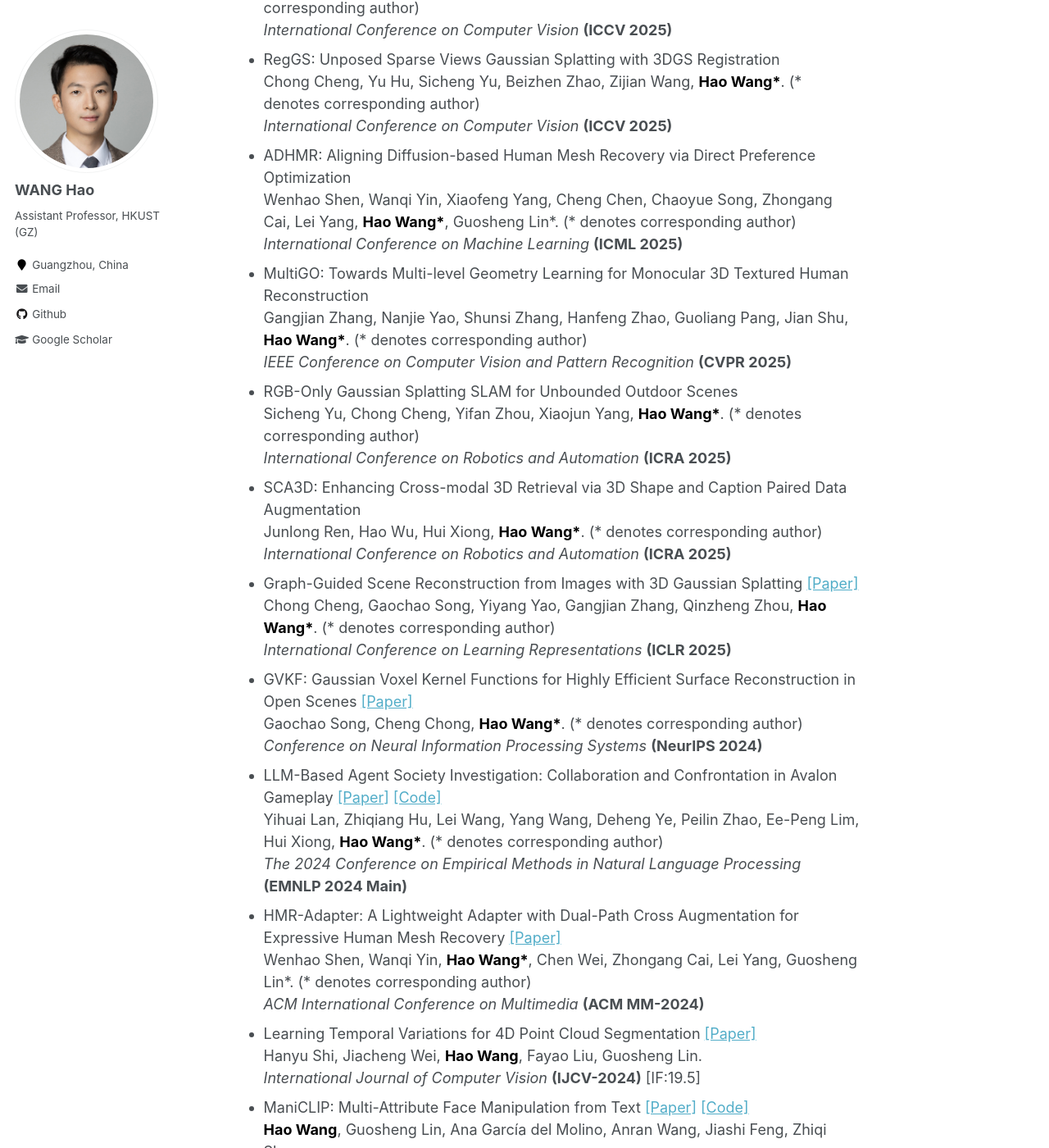
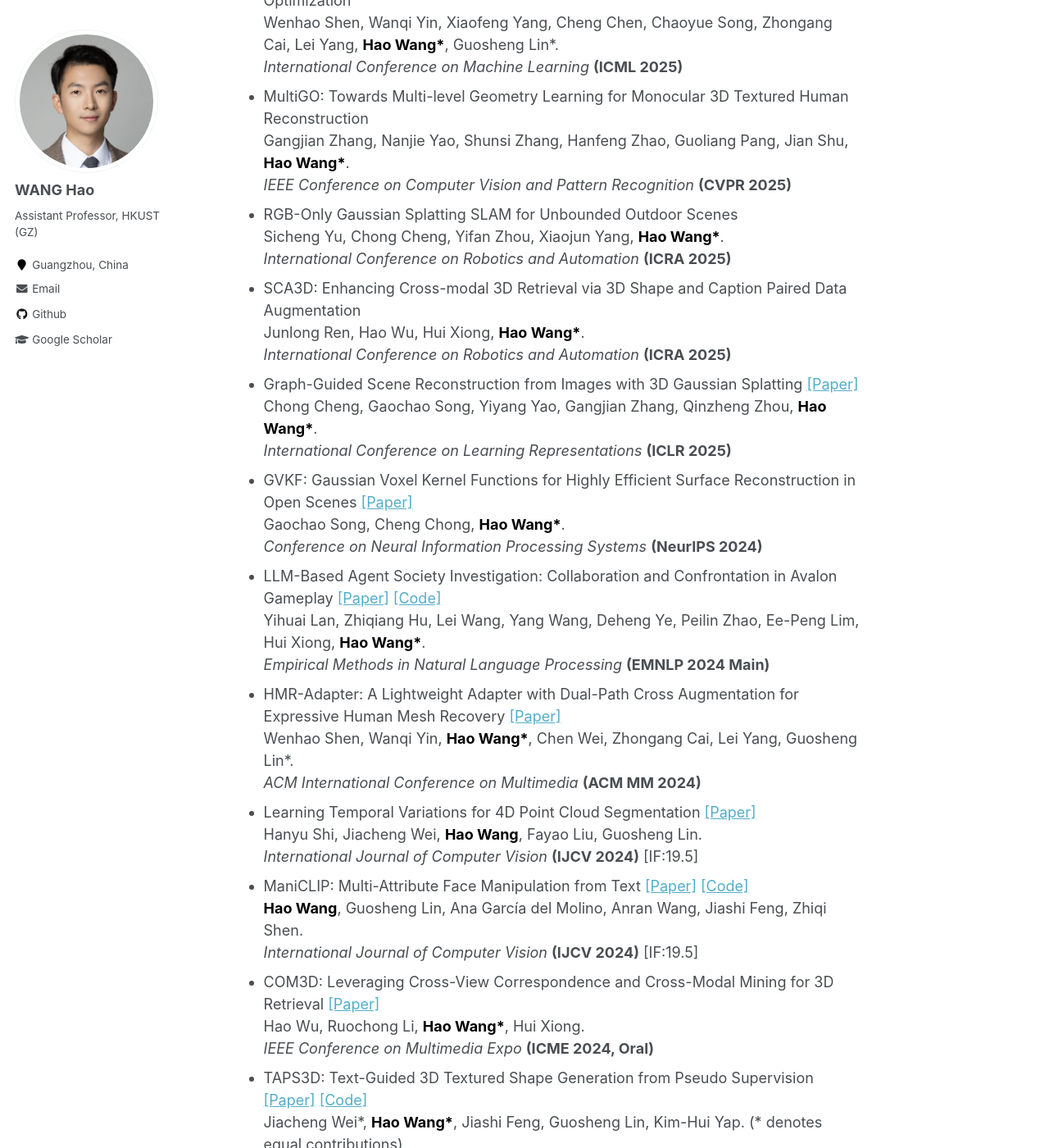
Before and after one commit to hwang1996/hwang1996.github.io, a Jekyll site: the page built from _pages/about.md, in a window 1280 px wide and 1400 px high, scrolled down 2096 px. Shown: the whole window at 82% size. Built offline with Jekyll 4.4.1, drawn with Linux system fonts in a browser that asks for light colours; some of the changed text lies outside the part shown.

Commit message:
2025.12.9

```diff
--- a/_pages/about.md
+++ b/_pages/about.md
@@ -239,7 +239,7 @@
   Interpreting Fedspeak with Confidence: A LLM-Based Uncertainty-Aware Framework Guided by Monetary Policy Transmission Paths
   <br/>
   Rui Yao, Qi Chai, Jinhai Yao, Siyuan Li, Junhao Chen, Qi Zhang,
-  <strong><font color="black">Hao Wang*</font></strong>. (* denotes corresponding author)
+  <strong><font color="black">Hao Wang*</font></strong>.
   <br/><i>AAAI Conference on Artificial Intelligence</i>
   <strong>(AAAI 2026, Oral)</strong> <br>
 </li>
@@ -248,7 +248,7 @@
   FastAnimate: Towards Learnable Template Construction and Pose Deformation for Fast 3D Human Avatar Animation
   <br/>
   Jian Shu, Nanjie Yao, Gangjian Zhang, Junlong Ren, Yu Feng,
-  <strong><font color="black">Hao Wang*</font></strong>. (* denotes corresponding author)
+  <strong><font color="black">Hao Wang*</font></strong>.
   <br/><i>AAAI Conference on Artificial Intelligence</i>
   <strong>(AAAI 2026)</strong> <br>
 </li>
@@ -257,7 +257,7 @@
   VistaWise: Building Cost-Effective Agent with Cross-Modal Knowledge Graph for Minecraft
   <br/>
   Honghao Fu, Junlong Ren, Qi Chai, Deheng Ye, Yujun Cai,
-  <strong><font color="black">Hao Wang*</font></strong>. (* denotes corresponding author)
+  <strong><font color="black">Hao Wang*</font></strong>.
   <br/><i>Empirical Methods in Natural Language Processing</i>
   <strong>(EMNLP 2025)</strong> <br>
 </li>
@@ -266,7 +266,7 @@
   CausalMACE: Causality Empowered Multi-Agents in Minecraft Cooperative Tasks
   <br/>
   Qi Chai, Zhang Zheng, Junlong Ren, Deheng Ye, Zichuan Lin,
-  <strong><font color="black">Hao Wang*</font></strong>. (* denotes corresponding author)
+  <strong><font color="black">Hao Wang*</font></strong>.
   <br/><i>EMNLP Findings</i>
   <strong>(2025)</strong> <br>
 </li>
@@ -275,7 +275,7 @@
   SAT: Supervisor Regularization and Animation Augmentation for Two-process Monocular Texture 3D Human Reconstruction
   <br/>
   Gangjian Zhang, Jian Shu, Nanjie Yao,
-  <strong><font color="black">Hao Wang*</font></strong>. (* denotes corresponding author)
+  <strong><font color="black">Hao Wang*</font></strong>.
   <br/><i>ACM Multimedia</i>
   <strong>(ACM MM 2025)</strong> <br>
 </li>
@@ -284,7 +284,7 @@
   MultiMind: Enhancing Werewolf Agents with Multimodal Reasoning and Theory of Mind
   <br/>
   Zhang Zheng, Nuoqian Xiao, Qi Chai, Deheng Ye,
-  <strong><font color="black">Hao Wang*</font></strong>. (* denotes corresponding author)
+  <strong><font color="black">Hao Wang*</font></strong>.
   <br/><i>ACM Multimedia</i>
   <strong>(ACM MM 2025)</strong> <br>
 </li>
@@ -293,7 +293,7 @@
   Wavelet-GS: 3D Gaussian Splatting with Wavelet Decomposition
   <br/>
   Beizhen Zhao, Yifan Zhou, Sicheng Yu, Zijian Wang,
-  <strong><font color="black">Hao Wang*</font></strong>. (* denotes corresponding author)
+  <strong><font color="black">Hao Wang*</font></strong>.
   <br/><i>ACM Multimedia</i>
   <strong>(ACM MM 2025)</strong> <br>
 </li>
@@ -302,7 +302,7 @@
   Graph-Guided Dual-Level Augmentation for 3D Scene Segmentation
   <br/>
   Hongbin Lin, Yifan Jiang, Juangui Xu, Jesse Jiaxi Xu, Yi Lu, Zhengyu Hu, Ying-Cong Chen,
-  <strong><font color="black">Hao Wang*</font></strong>. (* denotes corresponding author)
+  <strong><font color="black">Hao Wang*</font></strong>.
   <br/><i>ACM Multimedia</i>
   <strong>(ACM MM 2025)</strong> <br>
 </li>
@@ -311,7 +311,7 @@
   Outdoor Monocular SLAM with Global Scale-Consistent 3D Gaussian Pointmaps
   <br/>
   Chong Cheng, Sicheng Yu, Zijian Wang, Yifan Zhou,
-  <strong><font color="black">Hao Wang*</font></strong>. (* denotes corresponding author)
+  <strong><font color="black">Hao Wang*</font></strong>.
   <br/><i>International Conference on Computer Vision</i>
   <strong>(ICCV 2025)</strong> <br>
 </li>
@@ -320,7 +320,7 @@
   RegGS: Unposed Sparse Views Gaussian Splatting with 3DGS Registration
   <br/>
   Chong Cheng, Yu Hu, Sicheng Yu, Beizhen Zhao, Zijian Wang,
-  <strong><font color="black">Hao Wang*</font></strong>. (* denotes corresponding author)
+  <strong><font color="black">Hao Wang*</font></strong>.
   <br/><i>International Conference on Computer Vision</i>
   <strong>(ICCV 2025)</strong> <br>
 </li>
@@ -329,93 +329,109 @@
   ADHMR: Aligning Diffusion-based Human Mesh Recovery via Direct Preference Optimization
   <br/>
   Wenhao Shen, Wanqi Yin, Xiaofeng Yang, Cheng Chen, Chaoyue Song, Zhongang Cai, Lei Yang,
-  <strong><font color="black">Hao Wang*</font></strong>, Guosheng Lin*. (* denotes corresponding author)
+  <strong><font color="black">Hao Wang*</font></strong>, Guosheng Lin*.
   <br/><i>International Conference on Machine Learning</i>
   <strong>(ICML 2025)</strong> <br>
 </li>
 
-
-
 <li>
   MultiGO: Towards Multi-level Geometry Learning for Monocular 3D Textured Human Reconstruction
   <br/>
-  Gangjian Zhang, Nanjie Yao, Shunsi Zhang, Hanfeng Zhao, Guoliang Pang, Jian Shu, <strong><font color="black">Hao Wang*</font></strong>. (* denotes corresponding author)
+  Gangjian Zhang, Nanjie Yao, Shunsi Zhang, Hanfeng Zhao, Guoliang Pang, Jian Shu,
+  <strong><font color="black">Hao Wang*</font></strong>.
   <br/><i>IEEE Conference on Computer Vision and Pattern Recognition</i>
-    <strong>(CVPR 2025)</strong> <br>
+  <strong>(CVPR 2025)</strong> <br>
 </li>
 
 <li>
   RGB-Only Gaussian Splatting SLAM for Unbounded Outdoor Scenes
   <br/>
-  Sicheng Yu, Chong Cheng, Yifan Zhou, Xiaojun Yang, <strong><font color="black">Hao Wang*</font></strong>. (* denotes corresponding author)
+  Sicheng Yu, Chong Cheng, Yifan Zhou, Xiaojun Yang,
+  <strong><font color="black">Hao Wang*</font></strong>.
   <br/><i>International Conference on Robotics and Automation</i>
-    <strong>(ICRA 2025)</strong> <br>
+  <strong>(ICRA 2025)</strong> <br>
 </li>
 
 <li>
   SCA3D: Enhancing Cross-modal 3D Retrieval via 3D Shape and Caption Paired Data Augmentation
   <br/>
-  Junlong Ren, Hao Wu, Hui Xiong, <strong><font color="black">Hao Wang*</font></strong>. (* denotes corresponding author)
+  Junlong Ren, Hao Wu, Hui Xiong,
+  <strong><font color="black">Hao Wang*</font></strong>.
   <br/><i>International Conference on Robotics and Automation</i>
-    <strong>(ICRA 2025)</strong> <br>
+  <strong>(ICRA 2025)</strong> <br>
 </li>
 
 <li>
   Graph-Guided Scene Reconstruction from Images with 3D Gaussian Splatting <a href="https://openreview.net/forum?id=56vHbnk35S">[Paper]</a>
   <br/>
-  Chong Cheng, Gaochao Song, Yiyang Yao, Gangjian Zhang, Qinzheng Zhou, <strong><font color="black">Hao Wang*</font></strong>. (* denotes corresponding author)
+  Chong Cheng, Gaochao Song, Yiyang Yao, Gangjian Zhang, Qinzheng Zhou,
+  <strong><font color="black">Hao Wang*</font></strong>.
   <br/><i>International Conference on Learning Representations</i>
-    <strong>(ICLR 2025)</strong> <br>
+  <strong>(ICLR 2025)</strong> <br>
+</li>
+
+<li>
+  GVKF: Gaussian Voxel Kernel Functions for Highly Efficient Surface Reconstruction in Open Scenes
+  <a href="https://arxiv.org/pdf/2411.01853">[Paper]</a>
+  <br/>
+  Gaochao Song, Cheng Chong,
+  <strong><font color="black">Hao Wang*</font></strong>.
+  <br/><i>Conference on Neural Information Processing Systems</i>
+  <strong>(NeurIPS 2024)</strong> <br>
+</li>
+
+<li>
+  LLM-Based Agent Society Investigation: Collaboration and Confrontation in Avalon Gameplay
+  <a href="https://arxiv.org/abs/2310.14985">[Paper]</a> <a href="https://github.com/3DAgentWorld/LLM-Game-Agent">[Code]</a>
+  <br/>
+  Yihuai Lan, Zhiqiang Hu, Lei Wang, Yang Wang, Deheng Ye, Peilin Zhao, Ee-Peng Lim, Hui Xiong,
+  <strong><font color="black">Hao Wang*</font></strong>.
+  <br/><i>Empirical Methods in Natural Language Processing</i>
+  <strong>(EMNLP 2024 Main)</strong> <br>
+</li>
+
+<li>
+  HMR-Adapter: A Lightweight Adapter with Dual-Path Cross Augmentation for Expressive Human Mesh Recovery
+  <a href="https://dl.acm.org/doi/pdf/10.1145/3664647.3681641">[Paper]</a>
+  <br/>
+  Wenhao Shen, Wanqi Yin,
+  <strong><font color="black">Hao Wang*</font></strong>, Chen Wei, Zhongang Cai, Lei Yang, Guosheng Lin*.
+  <br/><i>ACM International Conference on Multimedia</i>
+  <strong>(ACM MM 2024)</strong><br>
+</li>
+
+<li>
+  Learning Temporal Variations for 4D Point Cloud Segmentation
+  <a href="https://arxiv.org/abs/2207.04673">[Paper]</a>
+  <br/>
+  Hanyu Shi, Jiacheng Wei,
+  <strong><font color="black">Hao Wang</font></strong>, Fayao Liu, Guosheng Lin.
+  <br/><i>International Journal of Computer Vision</i>
+  <strong>(IJCV 2024)</strong> [<alert>IF:19.5</alert>]<br>
+</li>
+
+<li>
+  ManiCLIP: Multi-Attribute Face Manipulation from Text
+  <a href="https://link.springer.com/article/10.1007/s11263-024-02088-6">[Paper]</a>
+  <a href="https://github.com/hwang1996/ManiCLIP">[Code]</a>
+  <br/>
+  <strong><font color="black">Hao Wang</font></strong>, Guosheng Lin, Ana García del Molino, Anran Wang, Jiashi Feng, Zhiqi Shen.
+  <br/><i>International Journal of Computer Vision</i>
+  <strong>(IJCV 2024)</strong> [<alert>IF:19.5</alert>]<br>
+</li>
+
+<li>
+  COM3D: Leveraging Cross-View Correspondence and Cross-Modal Mining for 3D Retrieval
+  <a href="https://arxiv.org/abs/2405.04103">[Paper]</a>
+  <br/>
+  Hao Wu, Ruochong Li,
+  <strong><font color="black">Hao Wang*</font></strong>, Hui Xiong.
+  <br/><i>IEEE Conference on Multimedia Expo </i>
+  <strong>(ICME 2024, Oral)</strong><br>
 </li>
 
 
-<li>
-  GVKF: Gaussian Voxel Kernel Functions for Highly Efficient Surface Reconstruction in Open Scenes <a href="https://arxiv.org/pdf/2411.01853">[Paper]</a>
-  <br/>
-  Gaochao Song, Cheng Chong, <strong><font color="black">Hao Wang*</font></strong>. (* denotes corresponding author)
-  <br/><i>Conference on Neural Information Processing Systems</i>
-    <strong>(NeurIPS 2024)</strong> <br>
-</li>
 
-<li>
-  LLM-Based Agent Society Investigation: Collaboration and Confrontation in Avalon Gameplay <a href="https://arxiv.org/abs/2310.14985">[Paper]</a> <a href="https://github.com/3DAgentWorld/LLM-Game-Agent">[Code]</a>
-  <br/>
-  Yihuai Lan, Zhiqiang Hu, Lei Wang, Yang Wang, Deheng Ye, Peilin Zhao, Ee-Peng Lim, Hui Xiong, <strong><font color="black">Hao Wang*</font></strong>. (* denotes corresponding author)
-  <br/><i>The 2024 Conference on Empirical Methods in Natural Language Processing</i>
-    <strong>(EMNLP 2024 Main)</strong> <br>
-</li>
-
-<li>
-  HMR-Adapter: A Lightweight Adapter with Dual-Path Cross Augmentation for Expressive Human Mesh Recovery <a href="https://dl.acm.org/doi/pdf/10.1145/3664647.3681641">[Paper]</a>
-  <br/>
-  Wenhao Shen, Wanqi Yin, <strong><font color="black">Hao Wang*</font></strong>, Chen Wei, Zhongang Cai, Lei Yang, Guosheng Lin*. (* denotes corresponding author)
-  <br/><i>ACM International Conference on Multimedia</i>
-    <strong>(ACM MM-2024)</strong><br>
-</li>
-
-<li>
-  Learning Temporal Variations for 4D Point Cloud Segmentation <a href="https://arxiv.org/abs/2207.04673">[Paper]</a>
-  <br/>
-  Hanyu Shi, Jiacheng Wei, <strong><font color="black">Hao Wang</font></strong>, Fayao Liu, Guosheng Lin.
-  <br/><i>International Journal of Computer Vision</i>
-    <strong>(IJCV-2024)</strong> [<alert>IF:19.5</alert>]<br>
-</li>
-
-<li>
-  ManiCLIP: Multi-Attribute Face Manipulation from Text <a href="https://link.springer.com/article/10.1007/s11263-024-02088-6">[Paper]</a> <a href="https://github.com/hwang1996/ManiCLIP">[Code]</a>
-  <br/>
-  <strong><font color="black">Hao Wang</font></strong>, Guosheng Lin, Ana García del Molino, Anran Wang, Jiashi Feng, Zhiqi Shen.
-  <br/><i>International Journal of Computer Vision</i>
-    <strong>(IJCV-2024)</strong> [<alert>IF:19.5</alert>]<br>
-</li>
-
-<li>
-    COM3D: Leveraging Cross-View Correspondence and Cross-Modal Mining for 3D Retrieval <a href="https://arxiv.org/abs/2405.04103">[Paper]</a>
-    <br/>
-    Hao Wu, Ruochong LI, <strong><font color="black">Hao Wang*</font></strong>, Hui Xiong. (* denotes corresponding author)
-    <br/>
-    <i>IEEE Conference on Multimedia Expo </i> <strong>(ICME-2024 Oral)</strong><br>
-</li>
 <li>
     TAPS3D: Text-Guided 3D Textured Shape Generation from Pseudo Supervision <a href="https://arxiv.org/abs/2303.13273">[Paper]</a> <a href="https://github.com/plusmultiply/taps3d">[Code]</a>
     <br/>
```
